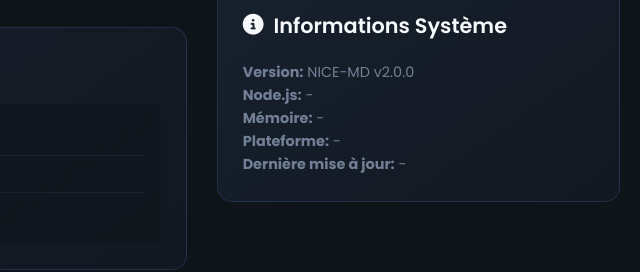
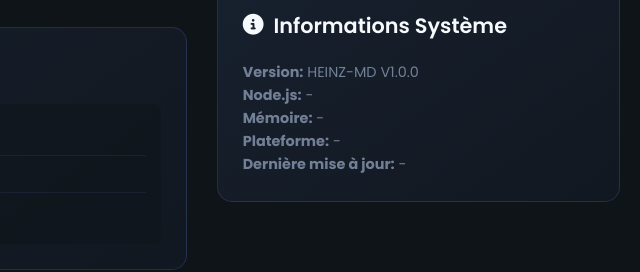
Before and after one commit to death-moon/Heinz-md-mini-bot, a website: page views/dashboard.html in a window 1280 px wide. Shown: the part 877-1149 px from the top of the page, 640-1280 px from the left. Drawn offline with nearby package versions, Linux system fonts and the light colour scheme; no server answers.

Commit message:
Update dashboard.html

```diff
--- a/views/dashboard.html
+++ b/views/dashboard.html
@@ -558,7 +558,7 @@
                         Informations Système
                     </h2>
                     <div style="color: var(--gray); font-size: 0.9rem; line-height: 1.6;">
-                        <p><strong>Version:</strong> NICE-MD v2.0.0</p>
+                        <p><strong>Version:</strong> HEINZ-MD V1.0.0</p>
                         <p><strong>Node.js:</strong> <span id="nodeVersion">-</span></p>
                         <p><strong>Mémoire:</strong> <span id="memoryUsage">-</span></p>
                         <p><strong>Plateforme:</strong> <span id="platform">-</span></p>
```
